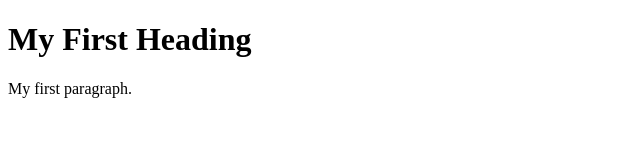
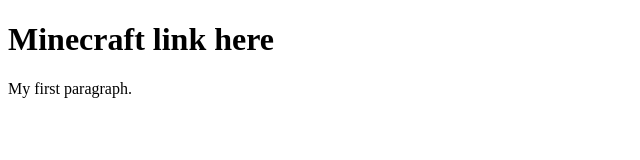
Before and after one commit to NovasGreattt/novasgreattt.github.io, a plain HTML site: page index.html in a window 1280 px wide. Shown: the whole page, without its empty margins (0-640 px from the left). Drawn offline with Linux system fonts and the light colour scheme.

Commit message:
Update index.html

```diff
--- a/index.html
+++ b/index.html
@@ -2,7 +2,7 @@
 <html>
 <body>
 
-<h1>My First Heading</h1>
+<h1>Minecraft link here</h1>
 
 <p>My first paragraph.</p>
 
```
